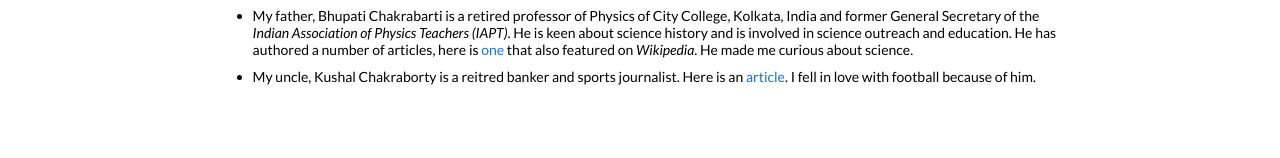
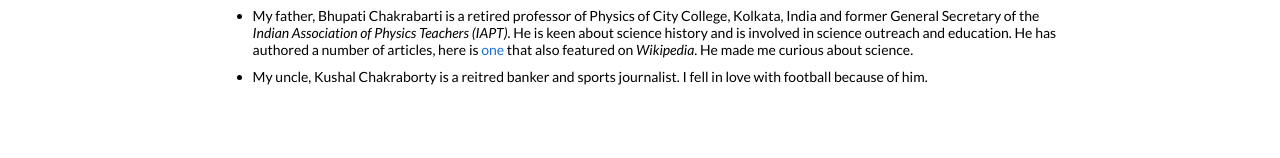
Before and after one commit to brato91/website, a plain HTML site: page miscellaneous.html in a window 1280 px wide. Shown: the part 948-1106 px from the top of the page. Drawn offline with Linux system fonts and the light colour scheme.

```diff
--- a/miscellaneous.html
+++ b/miscellaneous.html
@@ -179,8 +179,7 @@
                He has authored a number of articles, here is <a href="http://www.iisc.ernet.in/currsci/feb102007/390.pdf" target="_blank">one</a> that also featured on <em>Wikipedia</em>.
                He made me curious about science.
 
-           <li> My uncle, Kushal Chakraborty is a reitred banker and sports journalist. Here is an
-             <a href="https://in.news.yahoo.com/novelty-upsets-1992-tournament-144803095.html" target="_blank">article</a>. I fell in love with football because of him.
+           <li> My uncle, Kushal Chakraborty is a reitred banker and sports journalist. I fell in love with football because of him.
          </ul>
        </td>
      </tr>
```
